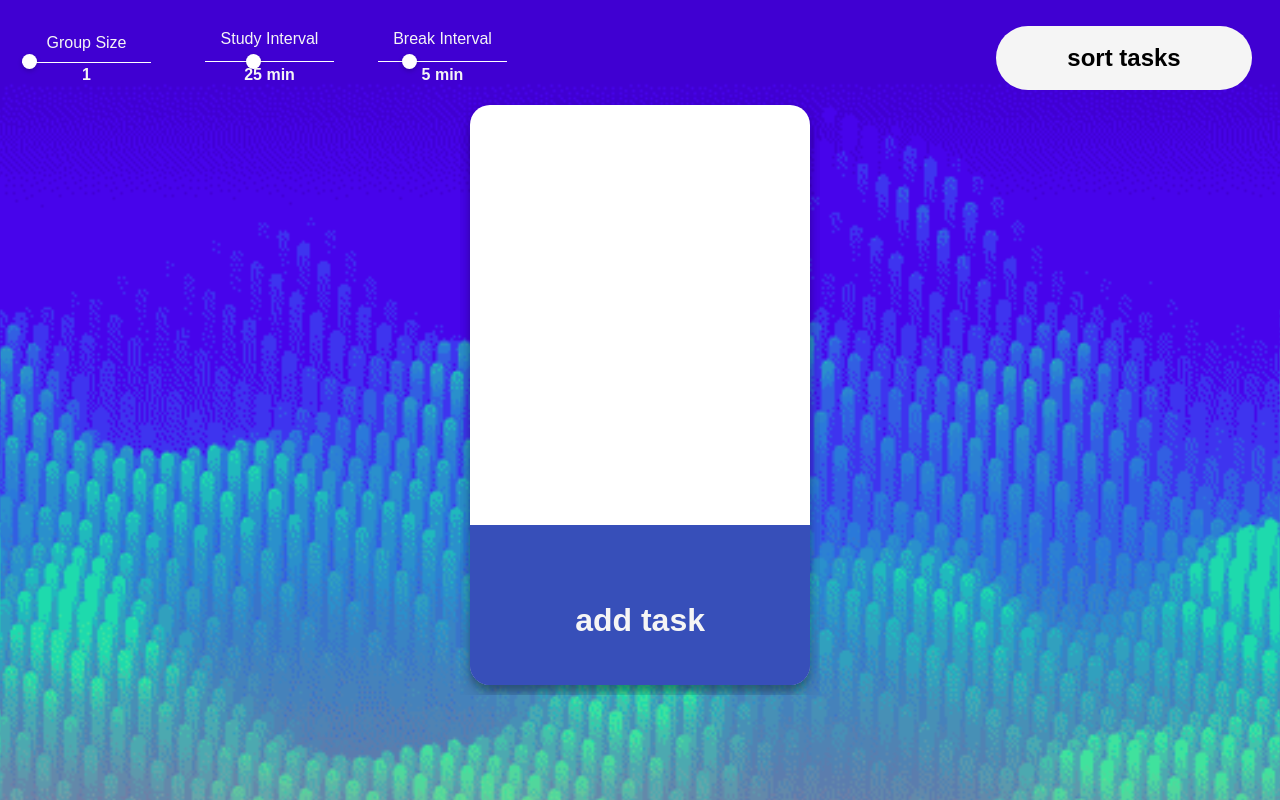
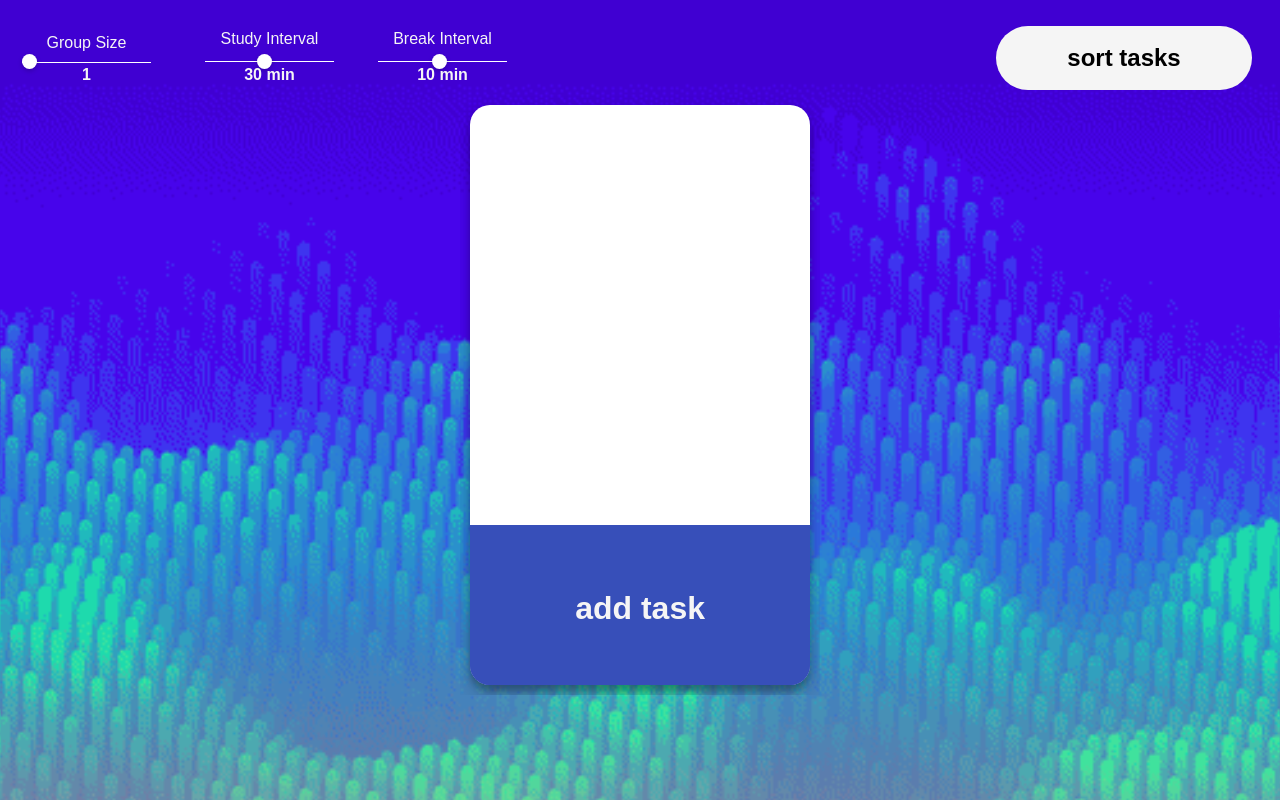
Before and after one commit to Matttran7/SASEHACK-2023, a React (Create React App) app in the folder smarter-together/: page / in a window 1280 px wide. Built offline with nearby package versions, Linux system fonts and the light colour scheme.

Commit message:
Working Routes
working routes

```diff
--- a/smarter-together/package.json
+++ b/smarter-together/package.json
@@ -9,6 +9,7 @@
     "react": "^18.2.0",
     "react-dom": "^18.2.0",
     "react-input-slider": "^6.0.1",
+    "react-router-dom": "^6.16.0",
     "uuid": "^9.0.1",
     "web-vitals": "^2.1.4"
   },
--- a/smarter-together/src/App.js
+++ b/smarter-together/src/App.js
@@ -1,80 +1,23 @@
-import React, { useState, useRef } from 'react';
-import NumUsers from './Components/NumUsers';
-import TaskCardContainer from './Components/TaskCardContainer';
-import { sortHighLow } from './ProcessData/SortComponents';
-import './App.css';
-import IntervalSettings from './Components/IntervalSettings';
-import Timer from './Components/Timer';
-import TaskDisplay from './Components/TaskDisplay';
+import { BrowserRouter, Routes, Route} from 'react-router-dom'
+
+// pages
+import ApplicationPage from "./pages/ApplicationPage";
 
 function App() {
-  const [numUsers, setNumUsers] = useState(1);
-  const [sortedLists, setSortedLists] = useState([]);
-  const [breakInterval, setBreakInterval] = useState(5);
-  const [studyInterval, setStudyInterval] = useState(25);
-  const [submitClicked, setSubmitClicked] = useState(false);
-  const taskCardContainerRefs = useRef([]);
-
-  const logAllTaskData = () => {
-    const newData = [];
-
-    if (numUsers < 1) {
-      const taskCardContainerInstance = taskCardContainerRefs.current[0];
-      if (taskCardContainerInstance) {
-        const taskCardContainerData = taskCardContainerInstance.getData();
-        newData.push(taskCardContainerData);
-      }
-    } else {
-      for (let i = 0; i < numUsers; i++) {
-        const taskCardContainerInstance = taskCardContainerRefs.current[i];
-        if (taskCardContainerInstance) {
-          const taskCardContainerData = taskCardContainerInstance.getData();
-          newData.push(taskCardContainerData);
-        }
-      }
-    }
-
-    const sortedData = sortHighLow(newData);
-    setSortedLists(sortedData);
-    setSubmitClicked(true); // Set submitClicked to true to indicate that data has been logged.
-  };
 
   return (
-
-    <div className='AppContainer'>
-
-
-      <div className='NumberUsersInput'>
-      <header className="header">
-        <div className="line1">
-          {!submitClicked && <NumUsers className="numusers" setNumUsers={setNumUsers} />}
-          {!submitClicked && <div className="interval-settings-container">
-            <IntervalSettings  className="intervalsettings"
-                breakInterval={breakInterval}
-                studyInterval={studyInterval}
-                onBreakIntervalChange={setBreakInterval}
-                onStudyIntervalChange={setStudyInterval}
-              /> </div>
-          }
-          {!submitClicked && <button className="SubmitBtn" onClick={logAllTaskData}>sort tasks</button>}
+    <div>
+      <BrowserRouter>
+        <div>
+          <Routes>
+            <Route
+              path='/'
+              element={<ApplicationPage/>}
+              />
+          </Routes>
         </div>
-        </header>
-        <div className='line2'>
-          <div className="task-card-container-list">
-            {!submitClicked && [...Array(numUsers || 1)].map((_, index) => (
-              <TaskCardContainer key={index} id={`taskCardContainer${index}`} ref={(ref) => (taskCardContainerRefs.current[index] = ref)} />
-            ))}
-          </div>
-        </div>
-        {submitClicked && <Timer breakInterval={breakInterval} studyInterval={studyInterval}/>}
-
-        <div className='displayTasks'>
-          {submitClicked && <TaskDisplay sortedLists={sortedLists} setSortedLists={setSortedLists}/>}
-        </div>
-
-      </div>
+      </BrowserRouter>
     </div>
-
   );
 }
 
--- a/smarter-together/src/Components/TaskCardContainer.css
+++ b/smarter-together/src/Components/TaskCardContainer.css
@@ -52,6 +52,7 @@ body, html{
     font-weight: bolder;
     font-family: "Space Grotesk",sans-serif;
     color: whitesmoke;
+    padding-bottom: 1.5rem;
   }
 
   .task-card-container:hover .banner {
--- /dev/null
+++ b/smarter-together/src/pages/ApplicationPage.css
@@ -0,0 +1,105 @@
+/* Background Credit to Micahel Shillingburg at https://michaelshillingburg.tumblr.com/post/134780307923 */
+
+.task-card-container-list {
+    display: flex;
+    flex-wrap: nowrap;
+    gap: 10px;
+    justify-content: center;
+    margin: auto;
+    align-items: flex-start;
+    overflow: auto;
+  }
+
+
+  @keyframes enterFromBottom {
+    from {
+      transform: translateY(120%);
+    }
+    50% {
+      transform: translateY(-2%);
+    }
+    to {
+      transform: translateY(0);
+    }
+  }
+
+  body {
+    position: relative;
+    display: flex;
+    justify-content: center;
+    flex-direction: column;
+    min-height: 100vh;
+    background-color: #ffffff;
+    font-family: "Space Grotesk",sans-serif;;
+    overflow: auto;
+    background-image: url(../backgrounds/rippling_background.gif);
+    background-size: cover;
+  }
+
+
+  .SubmitBtn {
+    font-family: "Space Grotesk", sans-serif;
+    font-size: 1.5rem;
+    font-weight: 800;
+    padding: 0 20px;
+    display: flex;
+    align-items: center;
+    justify-content: center;
+    transition: all 0.3s;
+    border: none;
+    border-radius: 2rem;
+    color: #000000;
+    background-color: whitesmoke;
+    width: 16rem;
+    height: 4rem;
+    position: absolute;
+    right: 0;
+    margin-right: 3rem;
+    margin-bottom: 0px;
+    margin-top: 1rem;
+  }
+  .SubmitBtn:after {
+    content: '';
+    position: absolute;
+    z-index: -1;
+    -webkit-transition: all 0.3s;
+    -moz-transition: all 0.3s;
+    transition: all 0.3s;
+  }
+  .SubmitBtn:hover,
+  .SubmitBtn:active {
+    color: #ffffff;
+    background: transparent;
+    cursor: pointer;
+  }
+  /** --------------- Top of page ---*/
+  .header {
+    background-color: transparent;
+    padding: 10px;
+    text-align: center;
+    margin: 0;
+    margin-top: 0;
+    position: absolute;
+    top: 0;
+    width: 100%;
+    z-index: 12;
+  }
+
+  .line1,
+  .line2 {
+    margin-bottom: 10px;
+    display: flex;
+
+  }
+  .interval-settings-container {
+    display: flex;
+    justify-content: space-between;
+  }
+
+
+  .displayTasks {
+    display: flex;
+    overflow: auto;
+    justify-content: center;
+    align-items: center;
+  }
--- /dev/null
+++ b/smarter-together/src/pages/ApplicationPage.js
@@ -0,0 +1,81 @@
+import React, { useState, useRef } from 'react';
+import NumUsers from '../Components/NumUsers';
+import TaskCardContainer from '../Components/TaskCardContainer';
+import { sortHighLow } from '../ProcessData/SortComponents';
+import './ApplicationPage.css';
+import IntervalSettings from '../Components/IntervalSettings';
+import Timer from '../Components/Timer';
+import TaskDisplay from '../Components/TaskDisplay';
+
+function ApplicationPage() {
+  const [numUsers, setNumUsers] = useState(1);
+  const [sortedLists, setSortedLists] = useState([]);
+  const [breakInterval, setBreakInterval] = useState(10);
+  const [studyInterval, setStudyInterval] = useState(30);
+  const [submitClicked, setSubmitClicked] = useState(false);
+  const taskCardContainerRefs = useRef([]);
+
+  const logAllTaskData = () => {
+    const newData = [];
+
+    if (numUsers < 1) {
+      const taskCardContainerInstance = taskCardContainerRefs.current[0];
+      if (taskCardContainerInstance) {
+        const taskCardContainerData = taskCardContainerInstance.getData();
+        newData.push(taskCardContainerData);
+      }
+    } else {
+      for (let i = 0; i < numUsers; i++) {
+        const taskCardContainerInstance = taskCardContainerRefs.current[i];
+        if (taskCardContainerInstance) {
+          const taskCardContainerData = taskCardContainerInstance.getData();
+          newData.push(taskCardContainerData);
+        }
+      }
+    }
+
+    const sortedData = sortHighLow(newData);
+    setSortedLists(sortedData);
+    setSubmitClicked(true); // Set submitClicked to true to indicate that data has been logged.
+  };
+
+  return (
+
+    <div className='AppContainer'>
+
+
+      <div className='NumberUsersInput'>
+      <header className="header">
+        <div className="line1">
+          {!submitClicked && <NumUsers className="numusers" setNumUsers={setNumUsers} />}
+          {!submitClicked && <div className="interval-settings-container">
+            <IntervalSettings  className="intervalsettings"
+                breakInterval={breakInterval}
+                studyInterval={studyInterval}
+                onBreakIntervalChange={setBreakInterval}
+                onStudyIntervalChange={setStudyInterval}
+              /> </div>
+          }
+          {!submitClicked && <button className="SubmitBtn" onClick={logAllTaskData}>sort tasks</button>}
+        </div>
+        </header>
+        <div className='line2'>
+          <div className="task-card-container-list">
+            {!submitClicked && [...Array(numUsers || 1)].map((_, index) => (
+              <TaskCardContainer key={index} id={`taskCardContainer${index}`} ref={(ref) => (taskCardContainerRefs.current[index] = ref)} />
+            ))}
+          </div>
+        </div>
+        {submitClicked && <Timer breakInterval={breakInterval} studyInterval={studyInterval}/>}
+
+        <div className='displayTasks'>
+          {submitClicked && <TaskDisplay sortedLists={sortedLists} setSortedLists={setSortedLists}/>}
+        </div>
+
+      </div>
+    </div>
+
+  );
+}
+
+export default ApplicationPage;
```
Also changed, not shown: smarter-together/src/pages/LandingPage.css (added), smarter-together/src/pages/LandingPage.js (added), 1 other file (tests, documents, lock files or other folders).
